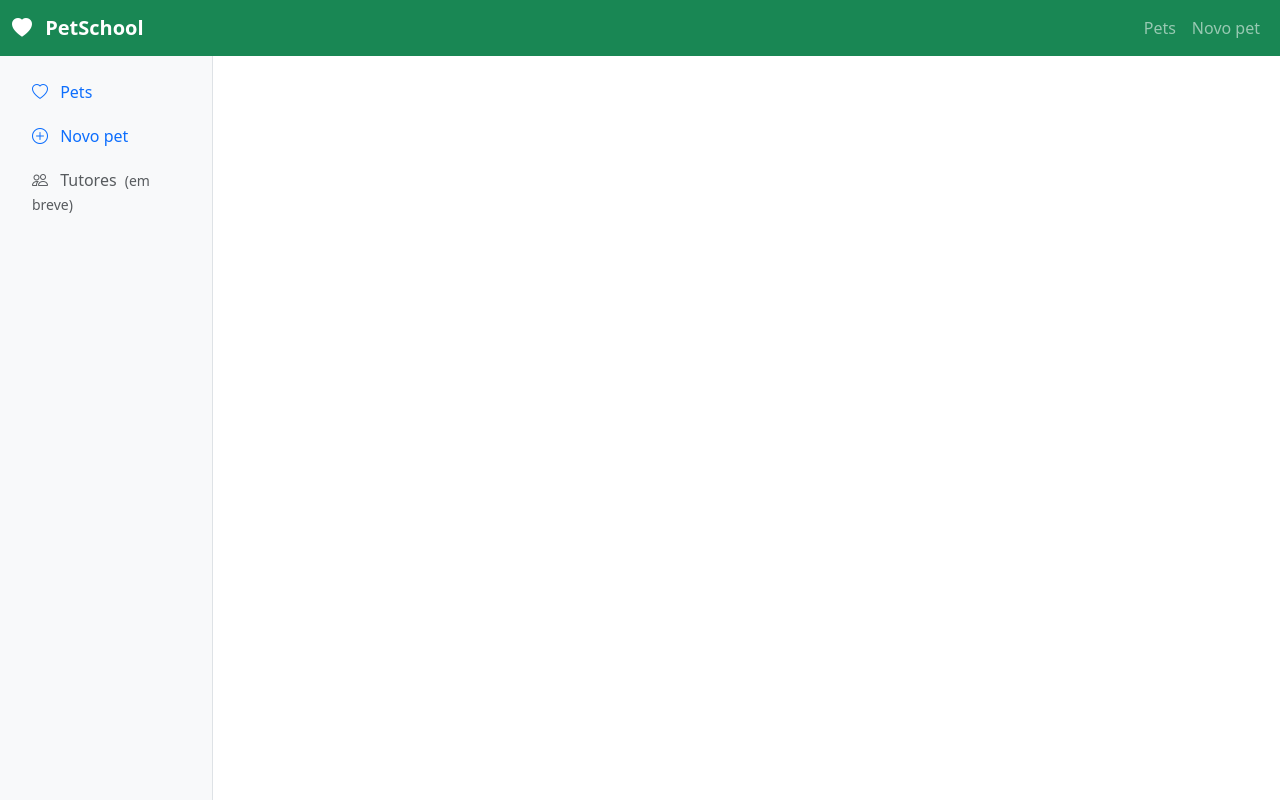
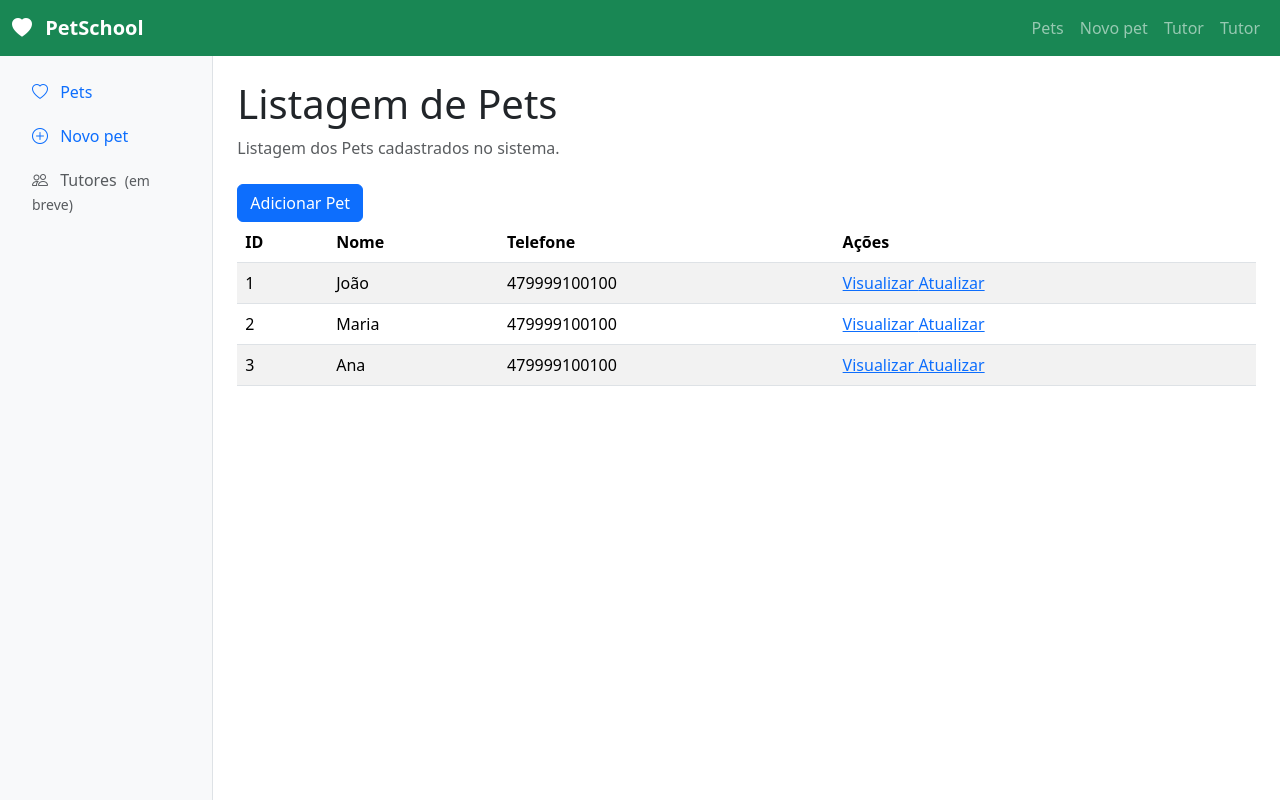
Before and after one commit to Lucas-ElielL/pet-school, a Vue app: page /tutores in a window 1280 px wide. Shown: the top 802 px of the page. Built offline with nearby package versions, Linux system fonts and the light colour scheme; data requests are answered from the project's data file.

Commit message:
FEAT: adição dos tutores

```diff
--- a/db.json
+++ b/db.json
@@ -1,12 +1,40 @@
-
-
 {
   "tutores": [
-    { "id": "1", "nome": "Ana", "telefone": "47999990000" },
-    { "id": "2", "nome": "Carlos", "telefone": "47988880000" }
+   {
+      "id": "1",
+      "nome": "João",
+      "telefone": "479999100100"
+    },
+    {
+      "id": "2",
+      "nome": "Maria",
+      "telefone": "479999100100"
+    },
+    {
+      "id": "3",
+      "nome": "Ana",
+      "telefone": "479999100100"
+    }
   ],
   "pets": [
-    { "id": "1", "nome": "Safira", "especie": "Cachorro", "tutorId": "1" },
-    { "id": "2", "nome": "Nino", "especie": "Gato", "tutorId": "1" }
-  ]
+     {
+      "id": "1",
+      "nome": "Safira",
+      "especie": "Cachorro",
+      "tutorId": "1"
+    },
+    {
+      "id": "2",
+      "nome": "Melado",
+      "especie": "Cachorro",
+      "tutorId": "2"
+    },
+    {
+      "id": "3",
+      "nome": "Pandora",
+      "especie": "Gato",
+      "tutorId": "3"
+    }
+  ],
+  "$schema": "./node_modules/json-server/schema.json"
 }
--- a/src/components/layout/AppNavbar.vue
+++ b/src/components/layout/AppNavbar.vue
@@ -46,6 +46,16 @@ import { RouterLink } from 'vue-router';
             to="/pets/novo"
             >Novo pet</RouterLink
           >
+          <RouterLink
+            class="nav-link"
+            to="/tutores"
+            >Tutor</RouterLink
+          >
+          <RouterLink
+            class="nav-link"
+            to="/tutores"
+            >Tutor</RouterLink
+          >
         </div>
       </div>
     </div>
--- a/src/router/index.js
+++ b/src/router/index.js
@@ -1,6 +1,7 @@
 import { createRouter, createWebHistory } from 'vue-router';
 import PetViews from '../views/PetViews.vue';
 import AddPetView from '../views/AddPetView.vue';
+import TutoresDetailsView from '@/views/TutoresDetailsView.vue';
 
 const router = createRouter({
   history: createWebHistory(import.meta.env.BASE_URL),
@@ -29,6 +30,16 @@ const router = createRouter({
       name: 'atualiuzar-pet',
       component: () => import('../views/PetUpdateView.vue'),
     },
+    {
+      path: '/tutores',
+      name: 'tutores',
+      component: TutoresDetailsView,
+    },
+    {
+      path: '/tutores/atualizar/:id',
+      name: 'atualiuzar-tutor',
+      component: () => import('../views/TutoresUpdateView.vue'),
+    },
   ],
 });
 
--- a/src/views/AddPetView.vue
+++ b/src/views/AddPetView.vue
@@ -2,32 +2,36 @@
 import { onMounted, ref } from 'vue';
 import { RouterLink, useRouter } from 'vue-router';
 
-const API_URL = 'http://localhost:3000';
-const tutores = ref({});
 const novoPet = ref({
   nome: '',
   especie: '',
-  tutorId: ''
+  tutorId: '',
 });
 
 const router = useRouter();
 
+// aqui estou declarando a API que vai retornar a listagem de todos os pets
+// será reponsavel por cadastrar novos pets
+
+const API_URL = 'http://localhost:3000';
+
+const tutores = ref({});
+
 async function carregarTutores() {
   const resposta = await fetch(`${API_URL}/tutores`);
-  console.log('load tutores', 'tutores');
+  console.log('load tutores', tutores);
   tutores.value = await resposta.json();
 }
-async function salvarPets() {
+
+async function salvarPet() {
   await fetch(`${API_URL}/pets`, {
     method: 'POST',
-    headers: {
-      'Content-Type': 'application/json',
+    header: {
+      'Content-type': 'application/json',
     },
-    body: JSON.stringify(novoPet.value)
+    body: JSON.stringify(novoPet.value),
   });
-  console.log('load tutores', 'tutores');
   router.push('/pets');
-
 }
 
 onMounted(carregarTutores);
@@ -40,47 +44,96 @@ onMounted(carregarTutores);
       <p class="text-body-secondary mb-0">Cadastro de Pets no sistema.</p>
     </header>
 
-    <RouterLink class="btn btn-primary" :to="{ name: 'addPet' }">
+    <RouterLink
+      class="btn btn-primary"
+      :to="{ name: 'addPet' }"
+    >
       Adicionar Pet
     </RouterLink>
 
-    <p v-if="carregarTutores">
-      Carregando Tutores...
-    </p>
+    <p v-if="carregandoTutores">Carregando Tutores ...</p>
     <div v-else>
-      <p v-if="erro" class="alert alert-danger" role="alert">
+      <p
+        v-if="erro"
+        class="alert alert-danger"
+        role="alert"
+      >
         {{ erro }}
       </p>
     </div>
 
     <form @submit.prevent="salvarPet">
       <div class="col-md-6">
-        <label for="nome" class="form-label">Nome do Pet</label>
-        <input id="nome" v-model="novoPet.nome" class="form-control" placeholder="Nome do Pet" required />
+        <label
+          for="nome"
+          class="form-label"
+        >
+          Nome do Pet
+        </label>
+
+        <input
+          type="text"
+          id="nome"
+          v-model="novoPet.nome"
+          class="form-control"
+          required
+        />
       </div>
+
       <div class="col-md-6">
-        <label for="especie" class="form-label">Espécie</label>
-        <select id="especie" v-model="novoPet.especie" class="form-select" required>
-          <option value="" disabled selected>Selecione a espécie</option>
+        <label
+          for="nome"
+          class="form-label"
+        >
+          Espécie
+        </label>
+
+        <select
+          id="especie"
+          v-model="novoPet.especie"
+          class="form-select"
+          required
+        >
+          <option
+            value=""
+            disabled
+          >
+            Selecione a Espécie
+          </option>
           <option value="Cachorro">Cachorro</option>
           <option value="Gato">Gato</option>
         </select>
       </div>
+
       <div class="col-md-6">
-        <label for="tutorId" class="form-label">Tutor</label>
-        <select id="tutorId" v-model="novoPet.tutorId" class="form-select" required>
-          <option value="" disabled selected>Selecione o tutor</option>
-          <option v-for="tutor in tutores" :key="tutor.id"
-          :value="tutor.id"
+        <label
+          for="tutor"
+          class="form-label"
+        >
+          Tutor
+        </label>
+
+        <select
+          id="tutor"
+          v-model="novoPet.tutorId"
+          class="form-select"
+          required
+        >
+          <option
+            value=""
+            disabled
           >
-          {{ tutor.nome }}
-        </option>
-
+            Selecione um Tutor
+          </option>
+          <option
+            v-for="tutor in tutores"
+            :key="tutor.id"
+            :value="tutor.id"
+          >
+            {{ tutor.nome }}
+          </option>
         </select>
       </div>
-
-
-
     </form>
   </div>
 </template>
--- a/src/views/PetUpdateView.vue
+++ b/src/views/PetUpdateView.vue
@@ -1,16 +1,16 @@
 <script setup>
   import { onMounted, ref } from 'vue';
   import { RouterLink, useRoute } from 'vue-router';
-  const pet = ref({});
   const tutores = ref([]);
   const route = useRoute();
   const API_URL = 'http://localhost:3000';
-  const petNome = ref('');
+  const novoTutor = {
+    id: '',
+    nome: '',
+    telefone: '',
+  }
 
-  async function carregarPet() {
-    const idPet = route.params.id;
-    console.log('Id do Pet:', idPet);
-
+  async function carregarTutor() {
 
   const respostaPet = await fetch(`${API_URL}/pets/${idPet}`);
   pet.value = await respostaPet.json();
@@ -18,8 +18,14 @@
   const respostaTutor = await fetch(`${API_URL}/tutores`);
   tutores.value = await respostaTutor.json();
   }
-  async function atualizarNome() {
-    pet.value.nome.put(petNome)
+  async function atualizarNome(id, dados) {
+    const resposta = await fetch(`${API_URL}/tutores/${id}`,
+      {
+        method: "PATCH",
+        body: JSON.stringify(dados)
+      }
+    );
+
   }
 
   onMounted(carregarPet);
--- a/src/views/PetViews.vue
+++ b/src/views/PetViews.vue
@@ -32,7 +32,15 @@ function nomeDoTutor(tutorId) {
   }
   return 'Tutor Não Encontrado!';
 }
-
+async function exluirPet(id) {
+  const confirmarExclusao = window.confirm('Deseja realmente escluir o pet?');
+  if (confirmarExclusao) {
+    await fetch(`${API_URL}/pets/${id}`, {
+      method: 'DELETE',
+    });
+    await carregarDados();
+  }
+}
 // Recebe o tutorId do pet e procura o tutor correspondente.
 
 onMounted(carregarDados);
@@ -75,12 +83,9 @@ onMounted(carregarDados);
           <td>{{ pet.especie }}</td>
           <td>{{ nomeDoTutor(pet.tutorId) }}</td>
           <td>
-            <RouterLink :to="`/pets/${pet.id}`">
-              Visualizar
-            </RouterLink>
-            <RouterLink :to="`/pets/atualizar/${pet.id}`">
-              Atualizar
-            </RouterLink>
+            <RouterLink :to="`/pets/${pet.id}`"> Visualizar </RouterLink>
+            <RouterLink :to="`/pets/atualizar/${pet.id}`"> Atualizar </RouterLink>
+            <button class="btn btn-danger " @click="exluirPet(pet.id)"> Excluir </button>
           </td>
         </tr>
       </tbody>
--- /dev/null
+++ b/src/views/TutoresDetailsView.vue
@@ -0,0 +1,74 @@
+<script setup>
+import { onMounted, ref } from 'vue';
+import { RouterLink } from 'vue-router';
+
+const API_URL = 'http://localhost:3000';
+const tutores = ref([]);
+const loading = ref(true);
+
+async function carregarDados() {
+  const respostaTutores = await fetch(`${API_URL}/tutores`);
+  tutores.value = await respostaTutores.json();
+
+  console.log('Tutores:', tutores.value);
+
+  loading.value = false;
+}
+/*
+async function exluirPet(id) {
+  const confirmarExclusao = window.confirm('Deseja realmente escluir o pet?');
+  if (confirmarExclusao) {
+    await fetch(`${API_URL}/tutores/${id}`, {
+      method: 'DELETE',
+    });
+    await carregarDados();
+  }
+}
+*/
+onMounted(carregarDados);
+</script>
+
+<template>
+  <div>
+    <header class="mb-4">
+      <h1 class="text-2xl font-bold">Listagem de Pets</h1>
+      <p class="text-body-secondary mb-0">
+        Listagem dos Pets cadastrados no sistema.
+      </p>
+    </header>
+
+    <RouterLink
+      class="btn btn-primary"
+      :to="{ name: 'addPet' }"
+    >
+      Adicionar Pet
+    </RouterLink>
+
+    <table class="table table-striped table-hover">
+      <thead>
+        <tr>
+          <th>ID</th>
+          <th>Nome</th>
+          <th>Telefone</th>
+          <th>Ações</th>
+        </tr>
+      </thead>
+
+      <tbody>
+        <tr
+          v-for="tutor in tutores"
+          :key="tutor.id"
+        >
+          <td>{{ tutor.id }}</td>
+          <td>{{ tutor.nome }}</td>
+          <td>{{ tutor.telefone }}</td>
+          <td>
+           <RouterLink :to="`/tutores/${tutores.id}`"> Visualizar </RouterLink>
+            <RouterLink :to="`/tutores/atualizar/${tutor.id}`"> Atualizar </RouterLink>
+             <!--<button class="btn btn-danger " @click="exluirPet(tutor.id)"> Excluir </button>-->
+          </td>
+        </tr>
+      </tbody>
+    </table>
+  </div>
+</template>
--- /dev/null
+++ b/src/views/TutoresUpdateView.vue
@@ -0,0 +1,29 @@
+<script setup>
+  import { onMounted, ref } from 'vue';
+  import { RouterLink } from 'vue-router';
+  const pet = ref({});
+  const tutores = ref([]);
+  const API_URL = 'http://localhost:3000';
+  const petNome = ref('');
+
+  async function carregarTutor() {
+  const respostaTutor = await fetch(`${API_URL}/tutores`);
+  tutores.value = await respostaTutor.json();
+  }
+
+  onMounted(carregarTutor);
+</script>
+
+<template>
+  <h1> Nome do Pet: {{ pet.nome }}</h1>
+  <label for="nome">Atualizar o Nome:</label>
+  <input type="text" name="nome" id="nome"  v-model="petNome">
+  <button @click="atualizarNome" class="btn btn-primary">Atualizar</button>
+  <p> Espécie: {{ pet.especie }}</p>
+  <p> Tutor: {{ tutores.find(tutor => tutor.id === pet.tutorId)?.nome }}</p>
+
+  <button class="btn default">
+    <RouterLink :to="{ name: 'pets' }">Voltar</RouterLink>
+  </button>
+
+</template>
```
